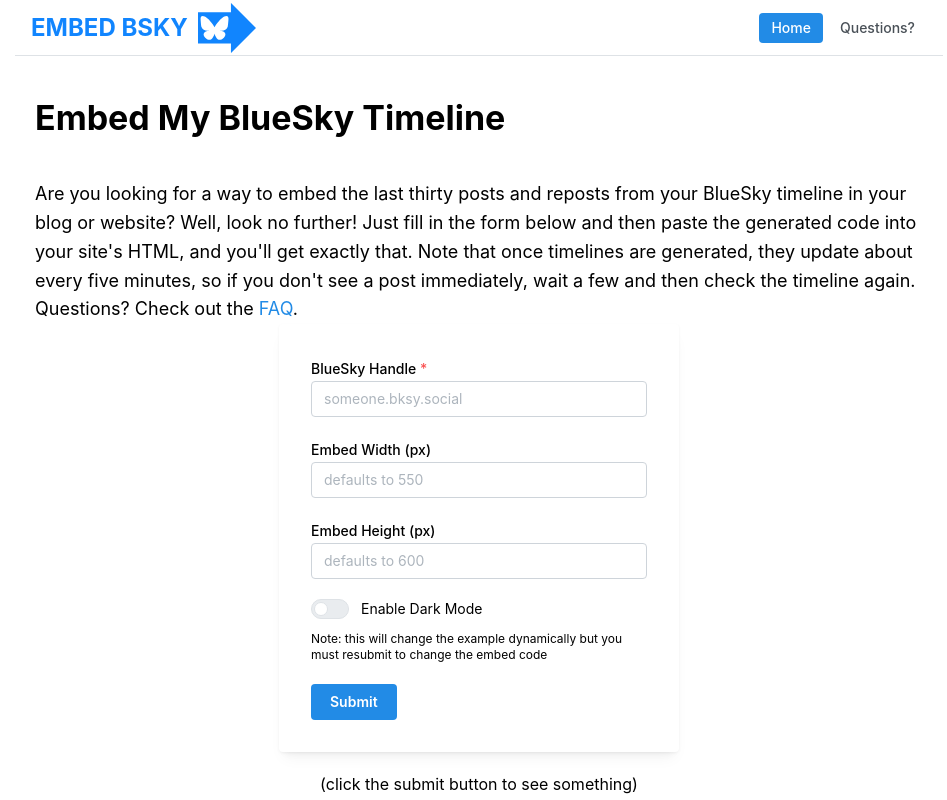
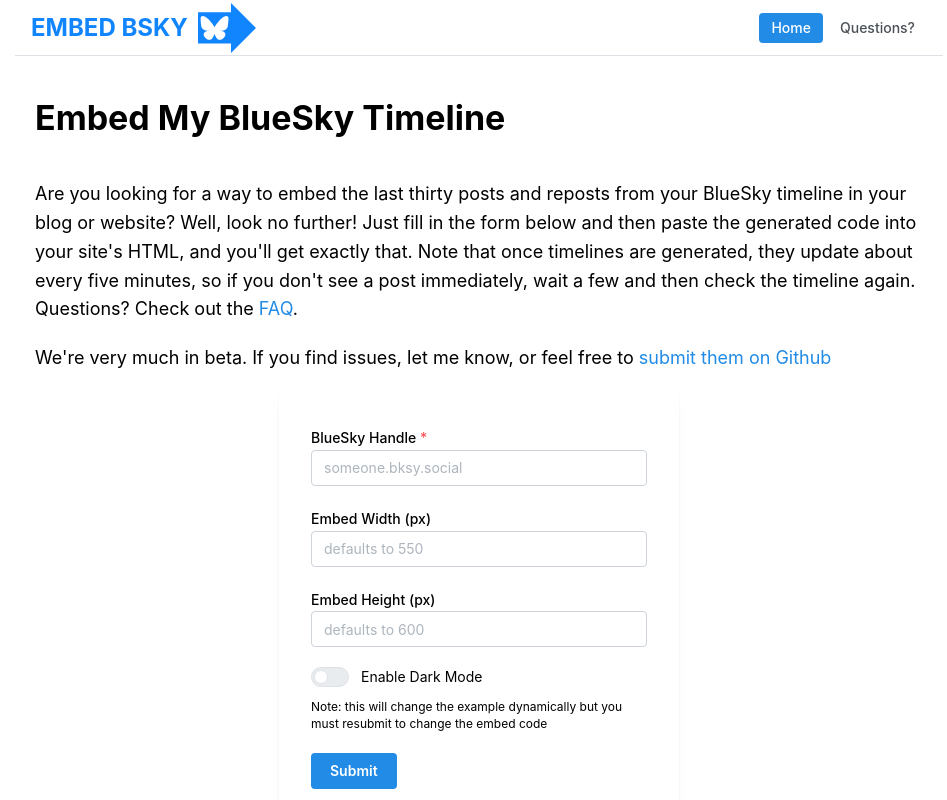
Before and after one commit to cwbuecheler/embedbsky.com, a Next.js app: page / in a window 1280 px wide. Shown: the top 800 px of the page, without its empty margins (161-1108 px from the left). Built offline with nearby package versions, Linux system fonts and the light colour scheme; no server answers.

Commit message:
add beta text

```diff
--- a/app/page.tsx
+++ b/app/page.tsx
@@ -180,6 +180,14 @@
 						</Link>
 						.
 					</Text>
+					<Space h="lg" />
+					<Text size="lg">
+						We&apos;re very much in beta. If you find issues, let me know, or feel free to{' '}
+						<Anchor href="https://github.com/cwbuecheler/embedbsky.com/issues" target="_blank">
+							submit them on Github
+						</Anchor>
+					</Text>
+					<Space h="lg" />
 					<Paper className={classes.formwrap} p="xl" shadow="sm">
 						<TextInput
 							key={form.key('bskyHandle')}
```
